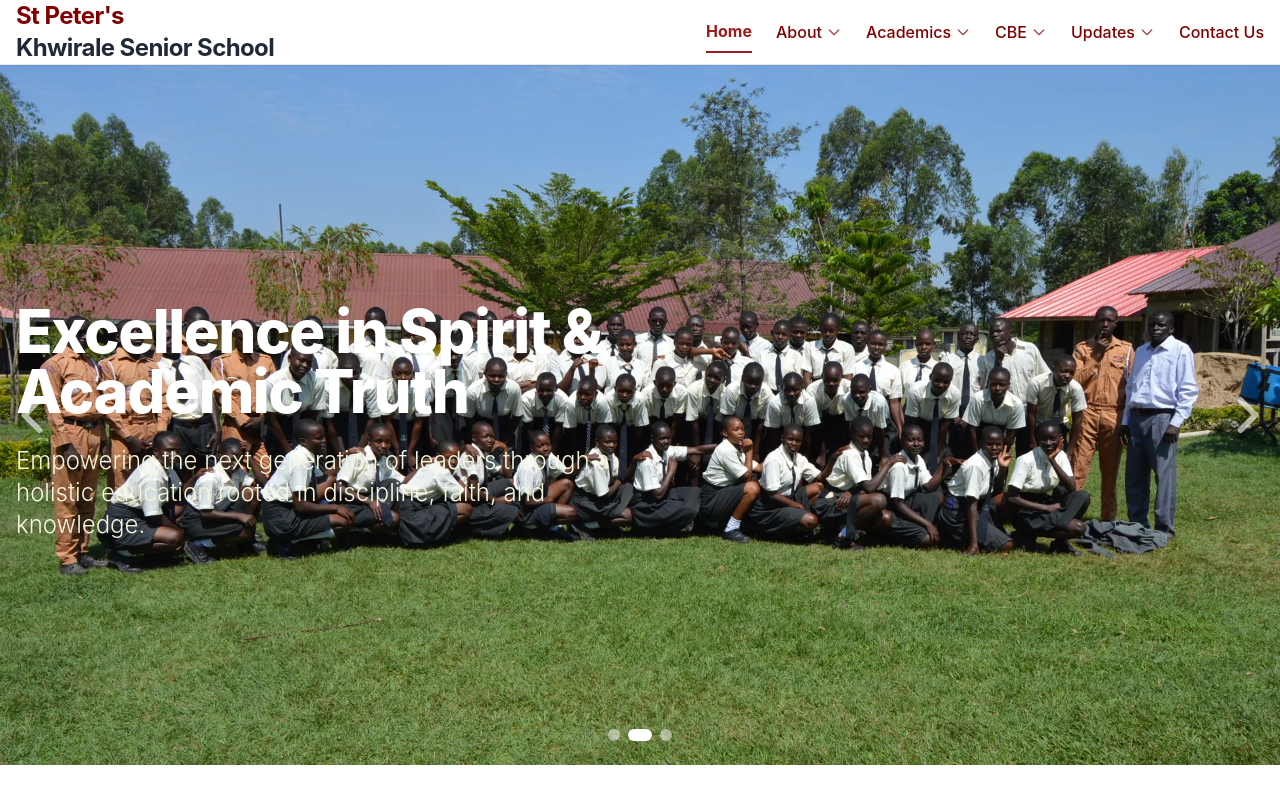
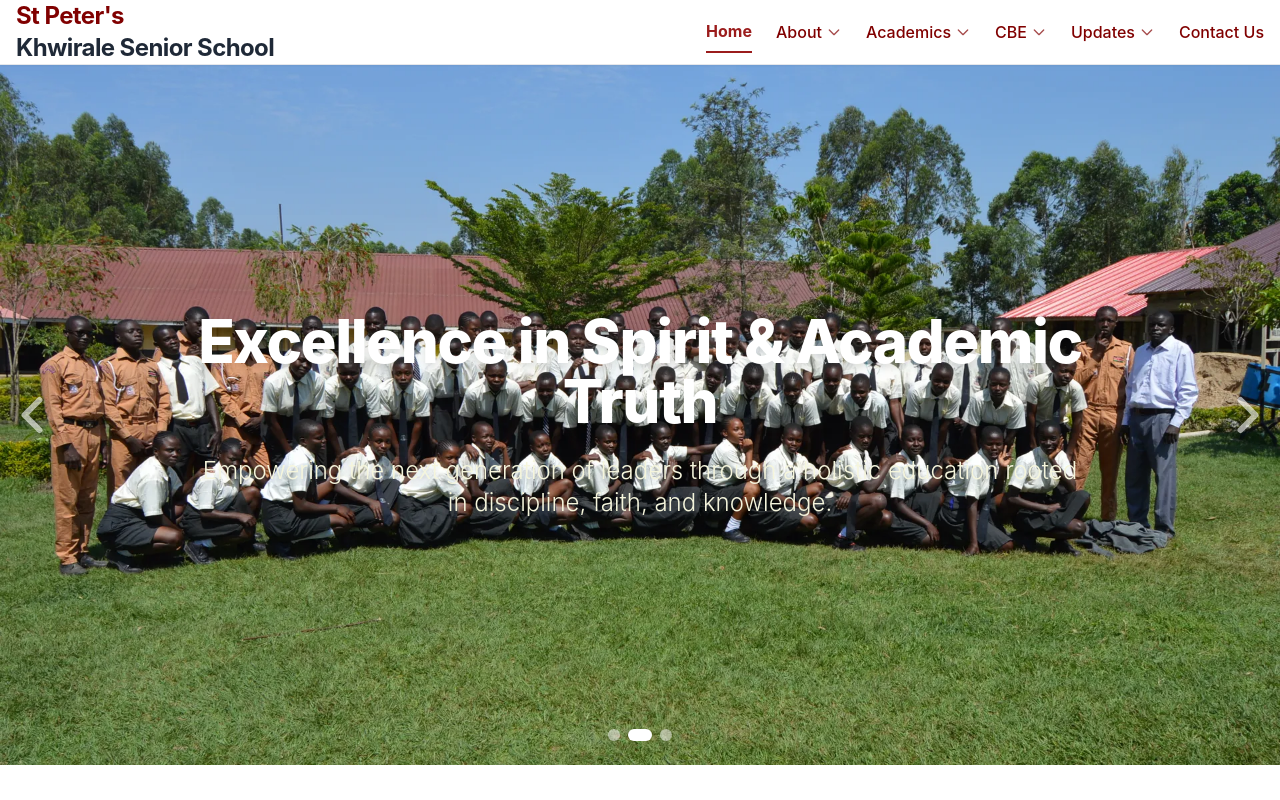
Before and after one commit to sobolo-imdek/St-Peter-s-Khwirale, a React (Vite) app: page / in a window 1280 px wide. Shown: the top 800 px of the page. Built offline with nearby package versions, Linux system fonts and the light colour scheme.

Commit message:
fix(styles): Center hero text vertically and horizontally on all screens

```diff
--- a/src/pages/Home.jsx
+++ b/src/pages/Home.jsx
@@ -19,12 +19,12 @@ export default function Home() {
       <section className="relative z-30 bg-school-primary text-white pb-6 md:pb-20 min-h-[380px] md:min-h-[700px] overflow-hidden">
         <HeroCarousel images={schoolData.hero.images} />
 
-        <div className="absolute inset-x-0 bottom-0 z-30 max-w-7xl mx-auto px-4 pt-16 pb-8 md:pb-56 flex items-end">
-          <div className="text-left md:w-1/2">
-            <h1 className="text-3xl md:text-6xl font-extrabold mb-6 tracking-tight text-white drop-shadow-sm">
+        <div className="absolute inset-0 z-30 max-w-7xl mx-auto px-4 flex items-center justify-center">
+          <div className="text-center max-w-4xl">
+            <h1 className="text-3xl md:text-6xl font-extrabold mb-6 tracking-tight text-white drop-shadow-lg">
               {schoolData.hero.headline}
             </h1>
-            <p className="text-lg md:text-2xl leading-relaxed font-light drop-shadow-md" style={{ color: '#F5F5DC' }}>
+            <p className="text-lg md:text-2xl leading-relaxed font-light drop-shadow-md text-[#F5F5DC]">
               {schoolData.hero.subheadline}
             </p>
           </div>
```
